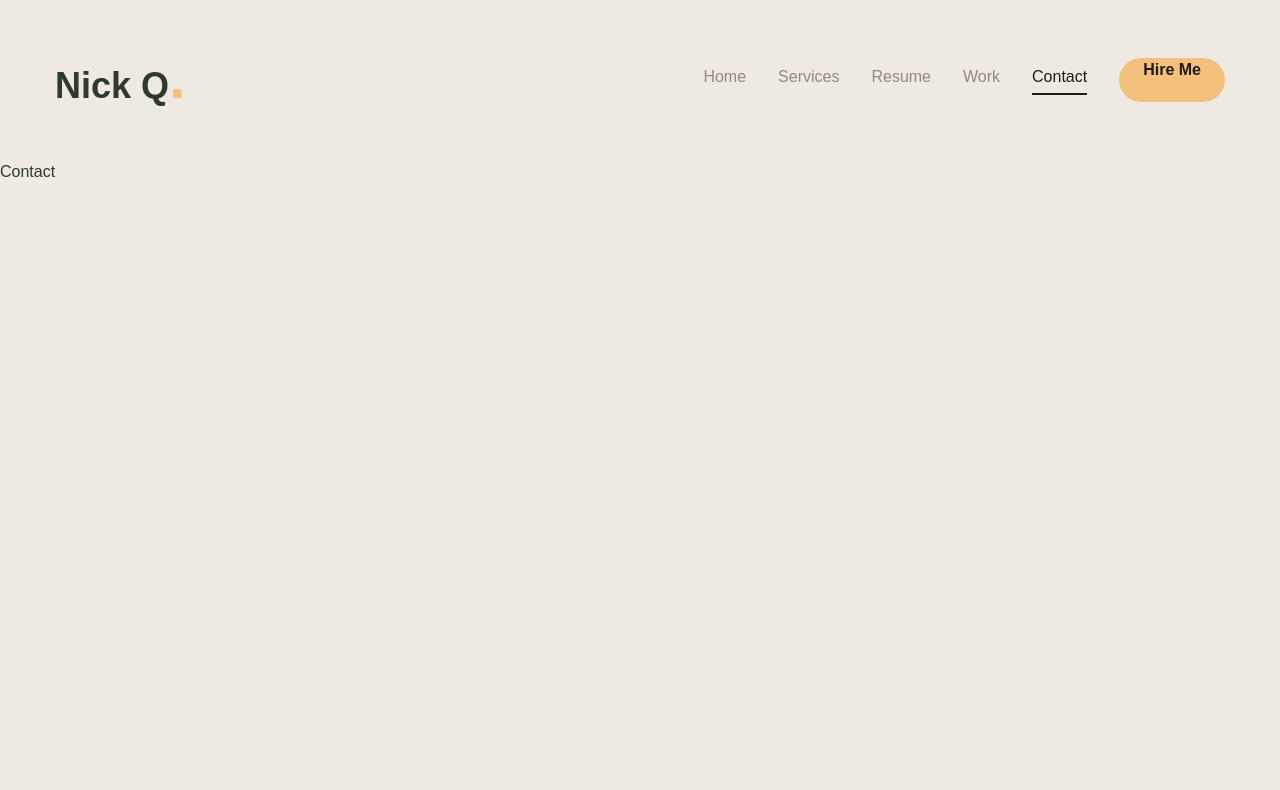
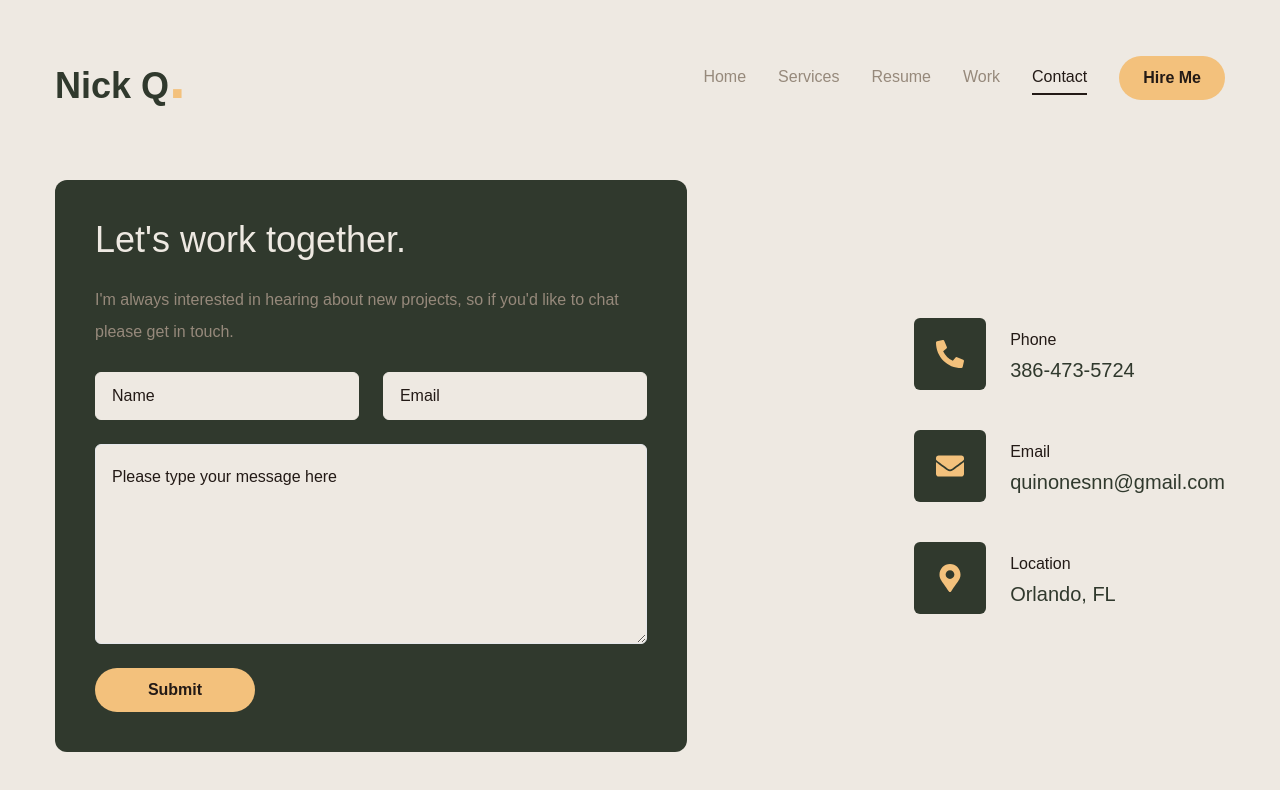
Before and after one commit to quinonesnn/Portfolio, a Next.js app: page /contact in a window 1280 px wide. Shown: the top 790 px of the page. Built offline with nearby package versions, Linux system fonts and the light colour scheme; a web font is replaced by a local one.

Commit message:
Main app completed

```diff
--- a/app/contact/page.jsx
+++ b/app/contact/page.jsx
@@ -1,8 +1,92 @@
-import React from 'react'
+"use client";
 
+import { Button } from "@/components/ui/button";
+import { Input } from "@/components/ui/input";
+import { Textarea } from "@/components/ui/textarea";
+
+import { Select, SelectContent, SelectItem, SelectLabel, SelectTrigger, SelectValue } from "@/components/ui/select";
+
+import { FaPhoneAlt, FaEnvelope, FaMapMarkerAlt } from "react-icons/fa";
+
+import { motion } from "framer-motion";
+
+const info = [
+  {
+    icon: <FaPhoneAlt />,
+    fieldName: "Phone",
+    value: "386-473-5724",
+  },
+  {
+    icon: <FaEnvelope />,
+    fieldName: "Email",
+    value: "quinonesnn@gmail.com",
+  },
+  {
+    icon: <FaMapMarkerAlt />,
+    fieldName: "Location",
+    value: "Orlando, FL",
+  },
+]
 const Contact = () => {
   return (
-    <div>Contact</div>
+    <motion.div
+      initial={{ opacity: 0 }}
+      animate={{
+        opacity: 1,
+        transition: { delay: 2.4, duration: 0.4, ease: "easeIn" }
+      }}
+      className='py-6'
+    >
+      <div className="container mx-auto">
+        <div className="flex flex-col xl:flex-row gap-[30px]">
+          {/* form */}
+          <div className="xl:w-[54%] order-2 xl:order-none">
+            <form className="flex flex-col gap-6 p-10 bg-secondary rounded-xl">
+              <h3 className="text-4xl text-primary">
+                Let's work together.
+              </h3>
+              <p className="text-accent-primary">
+                I'm always interested in hearing about new projects, so if you'd like to chat please get in touch.
+              </p>
+              {/* input */}
+              <div className="grid grid-cols-1 md:grid-cols-2 gap-6">
+                <Input type="name" placeholder="Name" />
+                <Input type="email" placeholder="Email" />
+              </div>
+              {/* textarea */}
+              <Textarea
+                className="h-[200px]"
+                placeholder="Please type your message here"
+              />
+              <Button size="md" className="max-w-40">Submit</Button>
+            </form>
+          </div>
+          {/* info */}
+          <div className="flex-1 flex items-center xl:justify-end order-1 xl:order-none mb-8 xl:mb-0">
+            <ul className="flex flex-col gap-10">
+              {info.map((item, index) => {
+                return (
+                  <li
+                    key={index}
+                    className="flex gap-6 items-center"
+                  >
+                    <div className="w-[52px] h-[52px] xl:w-[72px] xl:h-[72px] bg-secondary text-button
+                     rounded-md flex items-center justify-center"
+                    >
+                      <div className="text-[28px]">{item.icon}</div>
+                    </div>
+                    <div className="flex-1">
+                      <p className="text-accent-secondary">{item.fieldName}</p>
+                      <h3 className="text-xl">{item.value}</h3>
+                    </div>
+                  </li>
+                )
+              })}
+            </ul>
+          </div>
+        </div>
+      </div>
+    </motion.div>
   )
 }
 
--- a/app/layout.jsx
+++ b/app/layout.jsx
@@ -10,8 +10,8 @@ const jetbrainsMono = Familjen_Grotesk({
 });
 
 export const metadata = {
-  title: "Create Next App",
-  description: "Generated by create next app",
+  title: "Portfolio",
+  description: "for Nicolas Quinones",
 };
 
 export default function RootLayout({ children }) {
--- a/components/MobileNav.jsx
+++ b/components/MobileNav.jsx
@@ -1,6 +1,6 @@
 "use client";
 
-import { Sheet, SheetContent, SheetTrigger } from "@/components/ui/sheet";
+import { Sheet, SheetContent, SheetTrigger, SheetClose } from "@/components/ui/sheet";
 import { usePathname } from "next/navigation";
 import { CiMenuFries } from "react-icons/ci";
 import Link from "next/link";
@@ -47,6 +47,7 @@ const MobileNav = () => {
                 <nav className="flex flex-col justify-center gap-8 items-center text-accent-primary">
                     {links.map((link, index) => {
                         return (
+                            <SheetClose asChild key={index}>
                                 <Link
                                     href={link.path}
                                     key={index}
@@ -57,6 +58,7 @@ const MobileNav = () => {
                                 >
                                     {link.name}
                                 </Link>
+                            </SheetClose>
                         );
                     })}
                 </nav>
--- a/components/ui/button.jsx
+++ b/components/ui/button.jsx
@@ -5,7 +5,7 @@ import { cva } from "class-variance-authority";
 import { cn } from "@/lib/utils"
 
 const buttonVariants = cva(
-  "inline-flex itmes-center justify-center whitespace-nowrap rounded-full text-base font-semibold ring-offset-white transition-colors",
+  "inline-flex items-center justify-center whitespace-nowrap rounded-full text-base font-semibold ring-offset-white transition-colors",
   {
     variants: {
       variant: {
--- a/components/ui/input.jsx
+++ b/components/ui/input.jsx
@@ -7,7 +7,7 @@ const Input = React.forwardRef(({ className, type, ...props }, ref) => {
     (<input
       type={type}
       className={cn(
-        "flex h-10 w-full rounded-md border border-slate-200 bg-white px-3 py-2 text-sm ring-offset-white file:border-0 file:bg-transparent file:text-sm file:font-medium placeholder:text-slate-500 focus-visible:outline-none focus-visible:ring-2 focus-visible:ring-slate-950 focus-visible:ring-offset-2 disabled:cursor-not-allowed disabled:opacity-50 dark:border-slate-800 dark:bg-slate-950 dark:ring-offset-slate-950 dark:placeholder:text-slate-400 dark:focus-visible:ring-slate-300",
+        "flex h-[48px] rounded-md border border-primary focus:border-button font-light bg-primary px-4 py-5 text-base placeholder:text-accent-secondary text-secondary outline-none",
         className
       )}
       ref={ref}
--- a/components/ui/textarea.jsx
+++ b/components/ui/textarea.jsx
@@ -6,7 +6,7 @@ const Textarea = React.forwardRef(({ className, ...props }, ref) => {
   return (
     (<textarea
       className={cn(
-        "flex min-h-[80px] w-full rounded-md border border-slate-200 bg-white px-3 py-2 text-sm ring-offset-white placeholder:text-slate-500 focus-visible:outline-none focus-visible:ring-2 focus-visible:ring-slate-950 focus-visible:ring-offset-2 disabled:cursor-not-allowed disabled:opacity-50 dark:border-slate-800 dark:bg-slate-950 dark:ring-offset-slate-950 dark:placeholder:text-slate-400 dark:focus-visible:ring-slate-300",
+        "flex min-h-[80px] focus:border-button w-full rounded-md border bg-primary px-4 py-5 text-base placeholder:text-accent-secondary focus-visible:outline-none focus-visible:ring-1 focus-visible:ring-offset-0 disabled:cursor-not-allowed disabled:opacity-50",
         className
       )}
       ref={ref}
```
Lines whose indentation alone changed are shown as unchanged.
